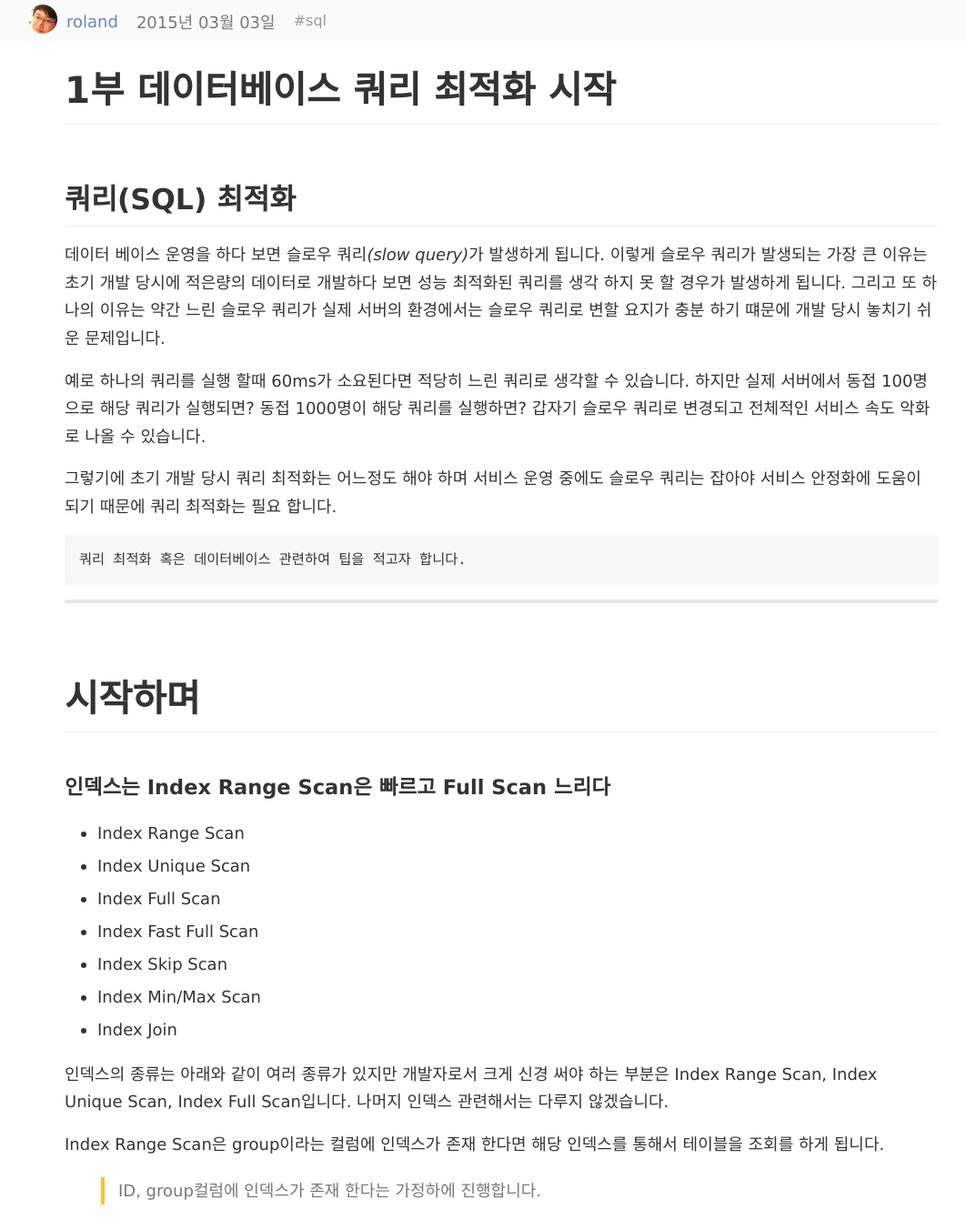
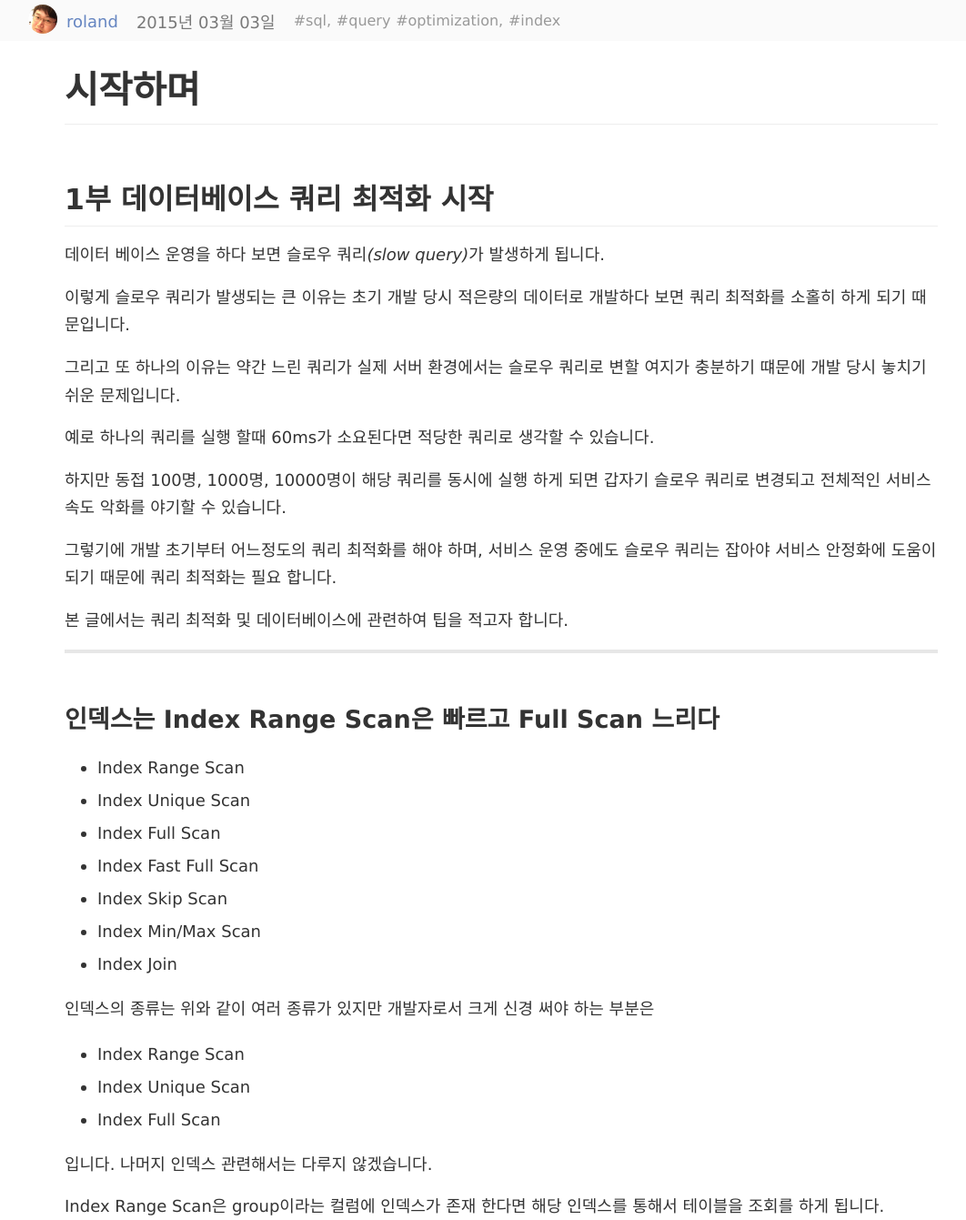
Before and after one commit to kjisoo/buzzni.github.com, a Jekyll site: the page built from _posts/2015-03-03-optimize-sql.md, in a window 1280 px wide and 1400 px high, scrolled down 499 px, cut to the strip 59-1400 px from the top of the window. Shown: the whole strip at 91% size, without its empty margins (89-1151 px from the left). Built offline with Jekyll 4.4.1, drawn with Linux system fonts in a browser that asks for light colours; nearby versions of some CDN libraries; some of the changed text lies outside the part shown.

Commit message:
문장일부 수정

````diff
--- a/_posts/2015-03-03-optimize-sql.md
+++ b/_posts/2015-03-03-optimize-sql.md
@@ -5,27 +5,32 @@ excerpt: SQL 최적화 팁 시작 해보자
 frame: http://www.neustar.biz/blog/big-data.jpg
 author: roland
 email: roland@buzzni.com
-tags: sql
+tags: sql, query optimization, index
 publish: true
-
 ---
 
-# 1부 데이터베이스 쿼리 최적화 시작
+# 시작하며
 
-## 쿼리(SQL) 최적화
+## 1부 데이터베이스 쿼리 최적화 시작
 
- 데이터 베이스 운영을 하다 보면 슬로우 쿼리*(slow query)*가 발생하게 됩니다. 이렇게 슬로우 쿼리가 발생되는 가장 큰 이유는 초기 개발 당시에 적은량의 데이터로 개발하다 보면 성능 최적화된 쿼리를 생각 하지 못 할 경우가 발생하게 됩니다. 그리고 또 하나의 이유는 약간 느린 슬로우 쿼리가 실제 서버의 환경에서는 슬로우 쿼리로 변할 요지가 충분 하기 떄문에 개발 당시 놓치기 쉬운 문제입니다.
+데이터 베이스 운영을 하다 보면 슬로우 쿼리*(slow query)*가 발생하게 됩니다.
 
- 예로 하나의 쿼리를 실행 할때 60ms가 소요된다면 적당히 느린 쿼리로 생각할 수 있습니다. 하지만 실제 서버에서 동접 100명으로 해당 쿼리가 실행되면? 동접 1000명이 해당 쿼리를 실행하면? 갑자기 슬로우 쿼리로 변경되고 전체적인 서비스 속도 악화로 나올 수 있습니다.
+이렇게 슬로우 쿼리가 발생되는 큰 이유는 초기 개발 당시 적은량의 데이터로 개발하다 보면 쿼리 최적화를 소홀히 하게 되기 때문입니다.
 
-그렇기에 초기 개발 당시 쿼리 최적화는 어느정도 해야 하며 서비스 운영 중에도 슬로우 쿼리는 잡아야 서비스 안정화에 도움이 되기 때문에 쿼리 최적화는 필요 합니다.
+그리고 또 하나의 이유는 약간 느린 쿼리가 실제 서버 환경에서는 슬로우 쿼리로 변할 여지가 충분하기 떄문에 개발 당시 놓치기 쉬운 문제입니다.
 
-	쿼리 최적화 혹은 데이터베이스 관련하여 팁을 적고자 합니다.
+예로 하나의 쿼리를 실행 할때 60ms가 소요된다면 적당한 쿼리로 생각할 수 있습니다.
+
+하지만 동접 100명, 1000명, 10000명이 해당 쿼리를 동시에 실행 하게 되면 갑자기 슬로우 쿼리로 변경되고 전체적인 서비스 속도 악화를 야기할 수 있습니다.
+
+그렇기에 개발 초기부터 어느정도의 쿼리 최적화를 해야 하며, 서비스 운영 중에도 슬로우 쿼리는 잡아야 서비스 안정화에 도움이 되기 때문에 쿼리 최적화는 필요 합니다.
+
+본 글에서는 쿼리 최적화 및 데이터베이스에 관련하여 팁을 적고자 합니다.
 
 _ _ _
 
-#시작하며
-#### 인덱스는 Index Range Scan은 빠르고 Full Scan 느리다
+
+### 인덱스는 Index Range Scan은 빠르고 Full Scan 느리다
 
 - Index Range Scan
 - Index Unique Scan
@@ -35,12 +40,19 @@ _ _ _
 - Index Min/Max Scan
 - Index Join
 
-인덱스의 종류는 아래와 같이 여러 종류가 있지만 개발자로서 크게 신경 써야 하는 부분은 Index Range Scan, Index Unique Scan, Index Full Scan입니다. 나머지 인덱스 관련해서는 다루지 않겠습니다.
+인덱스의 종류는 위와 같이 여러 종류가 있지만 개발자로서 크게 신경 써야 하는 부분은
+
+* Index Range Scan
+* Index Unique Scan
+* Index Full Scan
+
+입니다. 나머지 인덱스 관련해서는 다루지 않겠습니다.
 
 Index Range Scan은 group이라는 컬럼에 인덱스가 존재 한다면 해당 인덱스를 통해서 테이블을 조회를 하게 됩니다.
->ID, group컬럼에 인덱스가 존재 한다는 가정하에 진행합니다.
 
-######Index Range Scan
+> ID, group 컬럼에 각각 인덱스가 존재 한다는 가정하에 진행합니다.
+
+##### Index Range Scan
 
 ``` sql
 SELECT
@@ -53,10 +65,12 @@ WHERE
 	group = 'buzzni'
 ```
 
-위와 같이 쿼리를 실행하게 되면 group이 buzzni인 모든 데이터를 출력하게 됩니다. 즉 한개의 데이터가 아닌 다중
-데이터를 조회 할때는 Index Range Scan으로 쿼리가 실행 하게 됩니다.
+위와 같이 쿼리를 실행하게 되면 group이 buzzni인 모든 데이터를 출력하게 됩니다.
 
-######Index Unique Scan
+즉 한개의 데이터가 아닌 다중 데이터를 조회 할때는 Index Range Scan으로 쿼리가 실행하게 됩니다.
+
+
+##### Index Unique Scan
 
 ``` sql
 SELECT
@@ -69,10 +83,14 @@ WHERE
 	ID = 1
 ```
 
- 반면에 위와 같이 단일 결과물 추출하는 쿼리가 수행이 된다면 Index Unique Scan으로 실행계획으로 동작 하게 됩니다. 이렇게 Index Unique Scan으로 수행 하게 될 경우 어느정도 성능은 보장 할 수 있다고 봅니다.
+반면 위와 같이 단일 결과물 추출하는 쿼리가 수행이 된다면 Index Unique Scan 실행계획으로 동작하게 됩니다.
 
-######Full Scan
- 일반적인 Index Scan과 반대되는 성향인 Full Scan은 모든 인덱스 혹은 데이터를 검색하면서 조회를 하게 됩니다.
+이렇게 Index Unique Scan으로 수행하게 될 경우 일정 성능은 보장 할 수 있다고 봅니다.
+
+
+##### Full Scan
+
+일반적인 Index Scan과 반대되는 성향인 Full Scan은 모든 인덱스 혹은 데이터를 검색하면서 조회를 하게 됩니다.
 
 > Full Scan은 처리 범위가 테이블 크기 만큼 증가하기 때문에 성능저하를 가져온다.
 
@@ -88,21 +106,24 @@ WHERE
 위의 쿼리를 수행하게 되면 ID의 실제 값이 어떤 값인지 모르기 때문에 불가피 하게 Full Scan를 해야 하는 경우가 발생한다.
 
 - 모든 데이터를 참조 해야 하는 경우 테이블보다 크기가 작고 메모리에서 참조가 가능한 인덱스를 액세스 하기 때문에 성능이 향상이 됩니다.
+
 - MIN, MAX는 인덱스에서 실제 값이 첫 부분과 마지막 부분이기에 불필요한 검색 없이 검색 할 수 있습니다.
 
 - - -
-#####pgdb 예제
 
 
-최근에 만들어진 데이터베이스(PostgreSQL)에서는 쿼리 옵티마이저가 상당히 발전하여 최적화가 잘 되어 있습니다.
+#### PostgreSQL 예제
+
+저희가 주로 사용하는 PostgreSQL에서는 쿼리 옵티마이저가 상당히 발전하여 최적화가 잘 되어 있습니다.
+
 ``` sql
 SELECT
 	MIN(ID)
 FROM
 	"user"
 ```
-"Index Only Scan using"로 쿼리 수행하여 한번의 데이터를 추출하는 모습을 볼 수 있습니다.
 
+*Index Only Scan using* 로 쿼리 수행하여 한번의 데이터를 추출하는 모습을 볼 수 있습니다.
 
 ``` sql
 SELECT
@@ -110,18 +131,18 @@ SELECT
 FROM
 	"user"
 ```
-반대로 MAX기능 을 수행 시 "Index Only Scan Backward using"로 쿼리 수행하여 단 하나의 데이터를 추출 합니다.
+
+반대로 MAX기능을 수행 시 *Index Only Scan Backward using* 로 쿼리 수행하여 단 하나의 데이터를 추출 합니다.
 
 
+## 정리하며
 
-##정리하며
+쿼리 최적화라는 주제를 시작하기 앞서서 어떤 주제로 어떤 예제로 작성해야 하는지 생각이 많았습니다.
 
-쿼리 최적화라는 주제를 시작하기 앞서서 어떤 주제로 어떤 예제로 작성 해야 하는지 생각이 많습니다.
+두서 없이 위에서 여러 내용을 한번에 설명 하였지만 쿼리 최적화에 대한 중요성을 표현 하고 싶었습니다.
 
-두서 없이 위에서 여러 내용을 한번에 설명 하였지만 쿼리 최적화에 대한 중요성을 표현 하고 싶었습니다. 예를 들자면
+예를 들자면 데이터베이스 마다 처리방식에 따른 성능, 버전별 마다 수행되는 방법 등에 따라
 
-데이터베이스 마다 처리방식에 따른 성능, 버전별 마다 수행되는 방법등에 따라서 똑같은 쿼리를 막연하게 사용해서는 안
+똑같은 쿼리를 막연하게 사용해서는 안된다는 점입니다.
 
-된다는 점입니다.
-
- 앞으로는 순차적으로 예제와 쿼리 최적화에 대한 내용 및 데이터베이스 내용을 담고자 합니다.
+다음글부터는 순차적으로 예제와 쿼리 최적화에 대한 내용 및 데이터베이스 내용을 담고자 합니다.
````
Also changed, not shown: _posts/2015-03-02-swift_first.md (+0 -1 lines).
